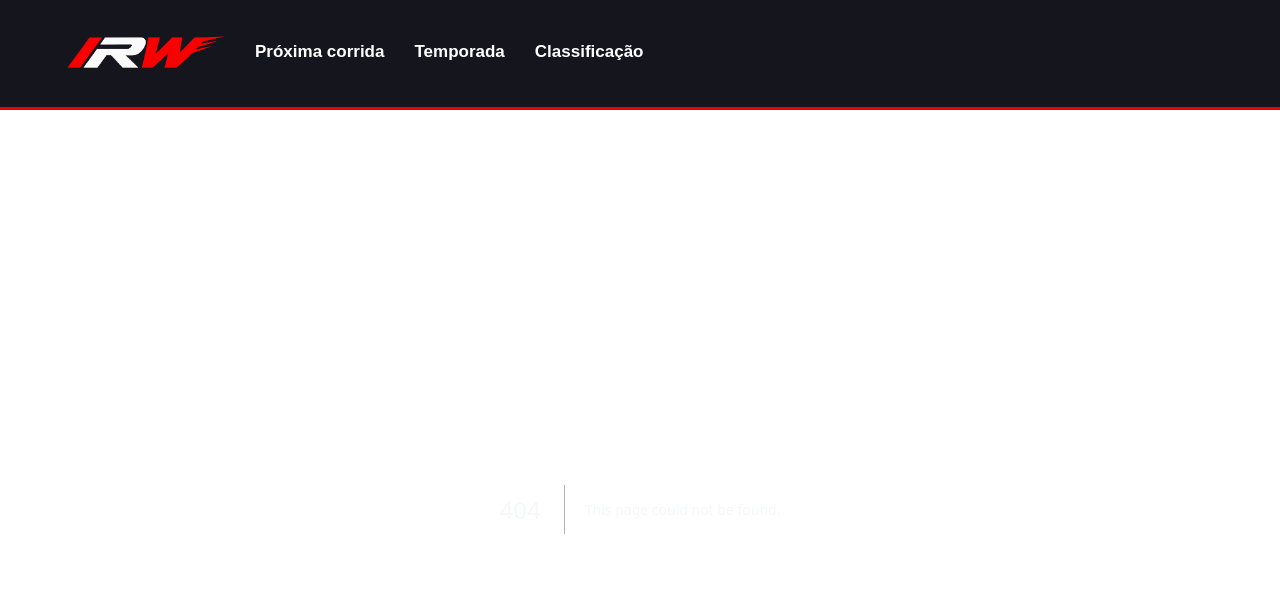
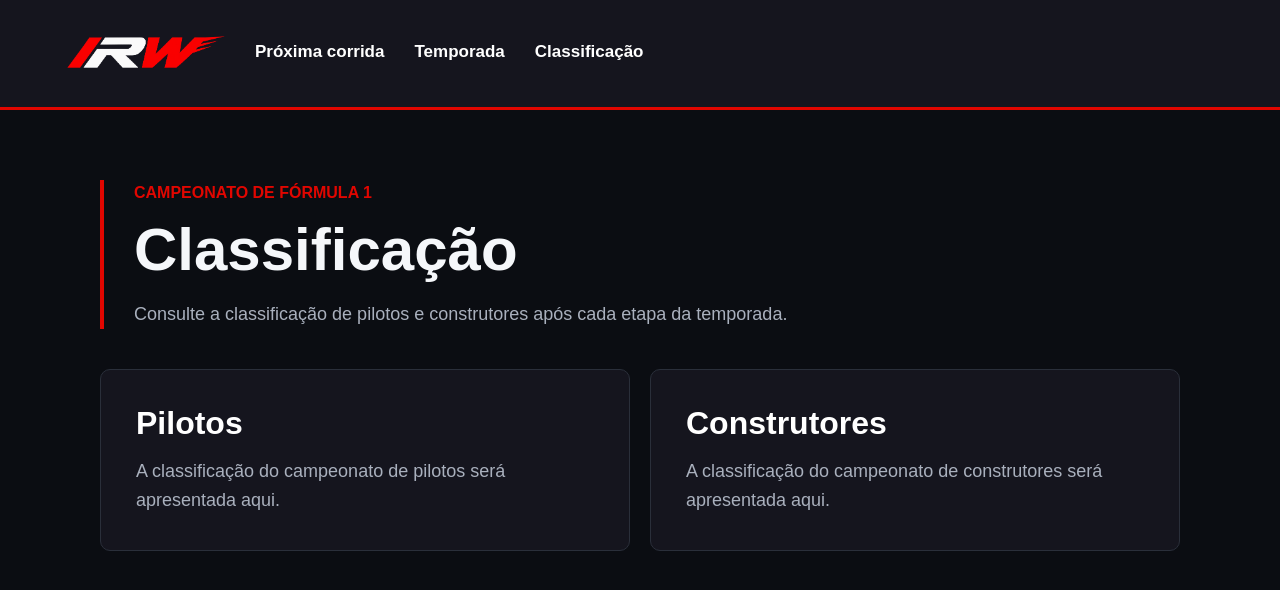
Before and after one commit to edu7k/its-race-weekend, a Next.js app in the folder its-race-weekend/: page /classificacao in a window 1280 px wide. Before the commit this address had no page. Shown: the top 590 px of the page. Built offline with nearby package versions, Linux system fonts and the light colour scheme.

Commit message:
criação da pagina de tabela de classificacao

```diff
--- /dev/null
+++ b/its-race-weekend/app/classificacao/page.tsx
@@ -0,0 +1,46 @@
+import type { Metadata } from "next";
+import "../../styles/pages/classificacao.css";
+
+export const metadata: Metadata = {
+  title: "Classificação",
+  description:
+    "Consulte as classificações de pilotos e construtores da Fórmula 1.",
+};
+
+export default function ClassificacaoPage() {
+  return (
+    <main id="classificacaoPage">
+      <section id="cabecalhoClassificacao">
+        <p className="subtituloClassificacao">
+          Campeonato de Fórmula 1
+        </p>
+
+        <h1>Classificação</h1>
+
+        <p>
+          Consulte a classificação de pilotos e construtores após cada etapa
+          da temporada.
+        </p>
+      </section>
+
+      <section className="containerClassificacoes">
+        <div className="classificacaoPlaceholder">
+          <h2>Pilotos</h2>
+
+          <p>
+            A classificação do campeonato de pilotos será apresentada aqui.
+          </p>
+        </div>
+
+        <div className="classificacaoPlaceholder">
+          <h2>Construtores</h2>
+
+          <p>
+            A classificação do campeonato de construtores será apresentada
+            aqui.
+          </p>
+        </div>
+      </section>
+    </main>
+  );
+}
--- /dev/null
+++ b/its-race-weekend/styles/pages/classificacao.css
@@ -0,0 +1,66 @@
+/*############ PÁGINA DE CLASSIFICAÇÃO ################*/
+
+#cabecalhoClassificacao {
+    padding-left: 20px;
+
+    border-left: 4px solid #e10600;
+}
+
+.subtituloClassificacao {
+    color: #e10600;
+
+    font-size: 16px;
+    font-weight: bold;
+    text-transform: uppercase;
+}
+
+.containerClassificacoes {
+    display: flex;
+    flex-direction: column;
+
+    gap: 20px;
+}
+
+.classificacaoPlaceholder {
+    width: 100%;
+
+    padding: 25px;
+
+    background-color: #15151e;
+
+    border: 1px solid #2a2f3a;
+    border-radius: 10px;
+}
+
+.classificacaoPlaceholder h2 {
+    color: white;
+}
+
+.classificacaoPlaceholder p {
+    margin-bottom: 0;
+}
+
+/*=========== ########## ============*/
+
+
+/*############ RESPONSIVIDADE TABLET E DESKTOP ################*/
+
+@media (min-width: 768px) {
+
+    #cabecalhoClassificacao {
+        padding-left: 30px;
+    }
+
+    .containerClassificacoes {
+        flex-direction: row;
+    }
+
+    .classificacaoPlaceholder {
+        width: 50%;
+
+        padding: 35px;
+    }
+
+}
+
+/*=========== ########## ============*/
```
Also changed, not shown: its-race-weekend/app/temporada/page.tsx (+17 -9 lines).
